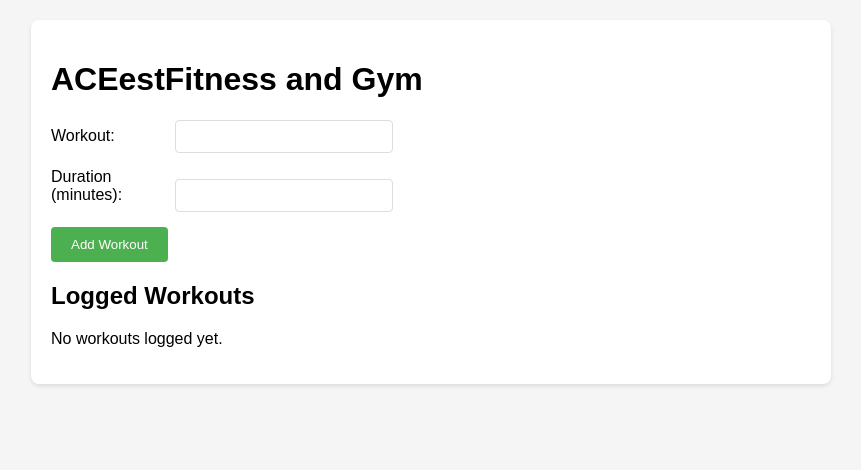
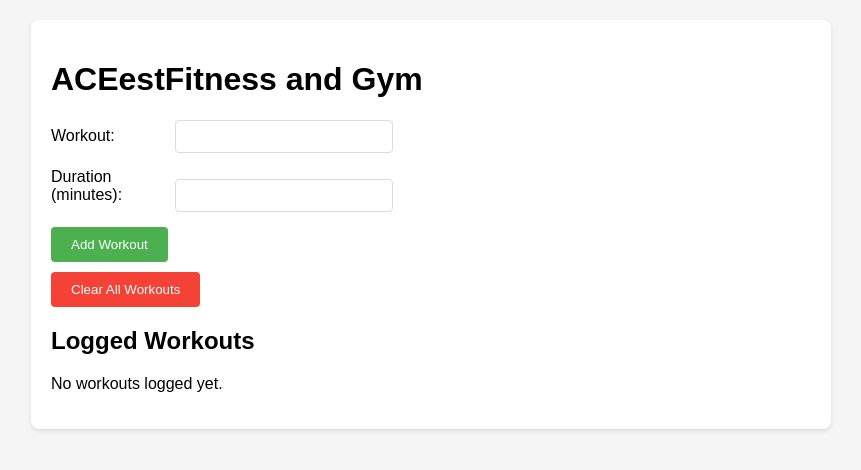
Before and after one commit to SuryaChaturvedula/devops_a1, a Flask app: page / in a window 1280 px wide. Shown: the top 470 px of the page, without its empty margins (209-1070 px from the left). Run offline with Flask 2, Linux system fonts and the light colour scheme.

Commit message:
Added clear workouts functionality to test CI/CD pipeline and improved documentation

```diff
--- a/app.py
+++ b/app.py
@@ -11,6 +11,12 @@ workouts = []
 @app.route('/')
 def index():
     return render_template('index.html', workouts=workouts)
+
+@app.route('/clear_workouts', methods=['POST'])
+def clear_workouts():
+    workouts.clear()
+    flash('All workouts have been cleared!', 'success')
+    return redirect(url_for('index'))
 
 @app.route('/add_workout', methods=['POST'])
 def add_workout():
--- a/templates/index.html
+++ b/templates/index.html
@@ -31,7 +31,7 @@
             border-radius: 4px;
             width: 200px;
         }
-        button {
+        .btn-primary {
             background-color: #4CAF50;
             color: white;
             padding: 10px 20px;
@@ -39,8 +39,19 @@
             border-radius: 4px;
             cursor: pointer;
         }
-        button:hover {
+        .btn-primary:hover {
             background-color: #45a049;
+        }
+        .btn-danger {
+            background-color: #f44336;
+            color: white;
+            padding: 10px 20px;
+            border: none;
+            border-radius: 4px;
+            cursor: pointer;
+        }
+        .btn-danger:hover {
+            background-color: #da190b;
         }
         .workout-list {
             margin-top: 20px;
@@ -90,7 +101,11 @@
                 <label for="duration">Duration (minutes):</label>
                 <input type="number" id="duration" name="duration" required>
             </div>
-            <button type="submit">Add Workout</button>
+            <button type="submit" class="btn-primary">Add Workout</button>
+        </form>
+
+        <form action="{{ url_for('clear_workouts') }}" method="POST" style="margin-top: 10px;">
+            <button type="submit" class="btn-danger">Clear All Workouts</button>
         </form>
 
         <div class="workout-list">
```
Also changed, not shown: tests/test_app.py (+17 -0 lines), README.md.
